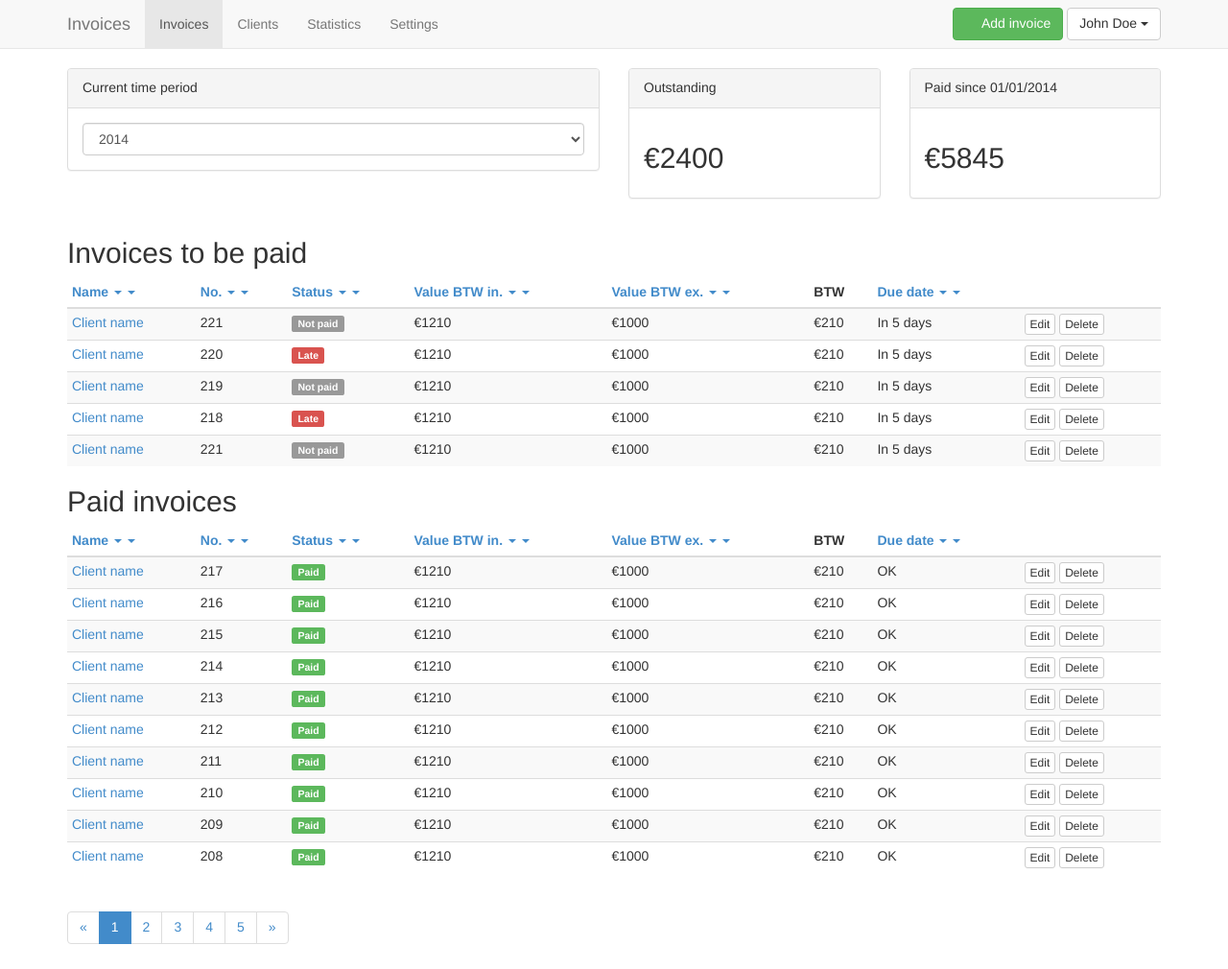
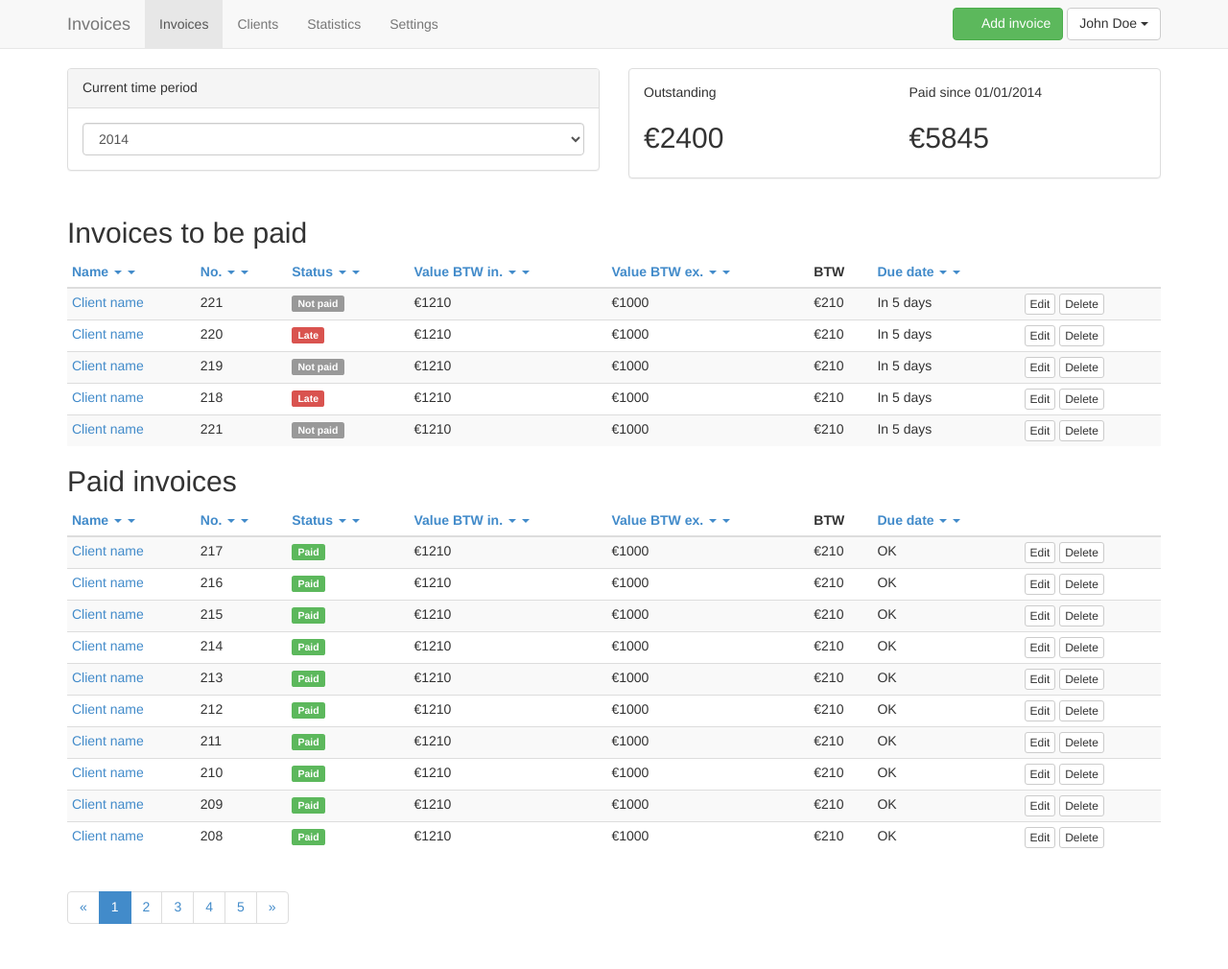
Before and after one commit to cybord/invoicing-html-prototype, a Jekyll site: the page built from invoices.html, in a window 1280 px wide. Shown: the whole page at 96% size. Built offline with Jekyll 4.4.1, drawn with Linux system fonts in a browser that asks for light colours; nearby versions of some CDN libraries; library files that are not in the unit come from our copies; Markdown is read by kramdown in place of the engine named in the settings; comment, search, counter and statistics services are not loaded; after the commit the page ends 989 px from its top, so only the background shows below that.

Commit message:
Better look for quick stats on main invoices page

```diff
--- a/invoices.html
+++ b/invoices.html
@@ -18,28 +18,24 @@ title: Invoices
   </div>
 
   <div class="col-md-6">
-    <div class="row">
-      <div class="col-md-6">
-        <div class="panel panel-default">
-          <div class="panel-heading">Outstanding</div>
-          <div class="panel-body">
+    <div class="panel panel-default">
+      <div class="panel-body">
+
+        <div class="row">
+          <div class="col-md-6">
+            <p>Outstanding</p>
             <h2>€2400</h2>
           </div>
-        </div>
-      </div>
-
-      <div class="col-md-6">
-        <div class="panel panel-default">
-          <div class="panel-heading">Paid since 01/01/2014</div>
-          <div class="panel-body">
+          <div class="col-md-6">
+            <p>Paid since 01/01/2014</p>
             <h2>€5845</h2>
           </div>
         </div>
+
       </div>
-    </div><!-- end row -->
-
+    </div>
   </div>
-</div><!-- end row -->
+</div>
 
 <h2>Invoices to be paid</h2>
 <div class="table-responsive">
```
